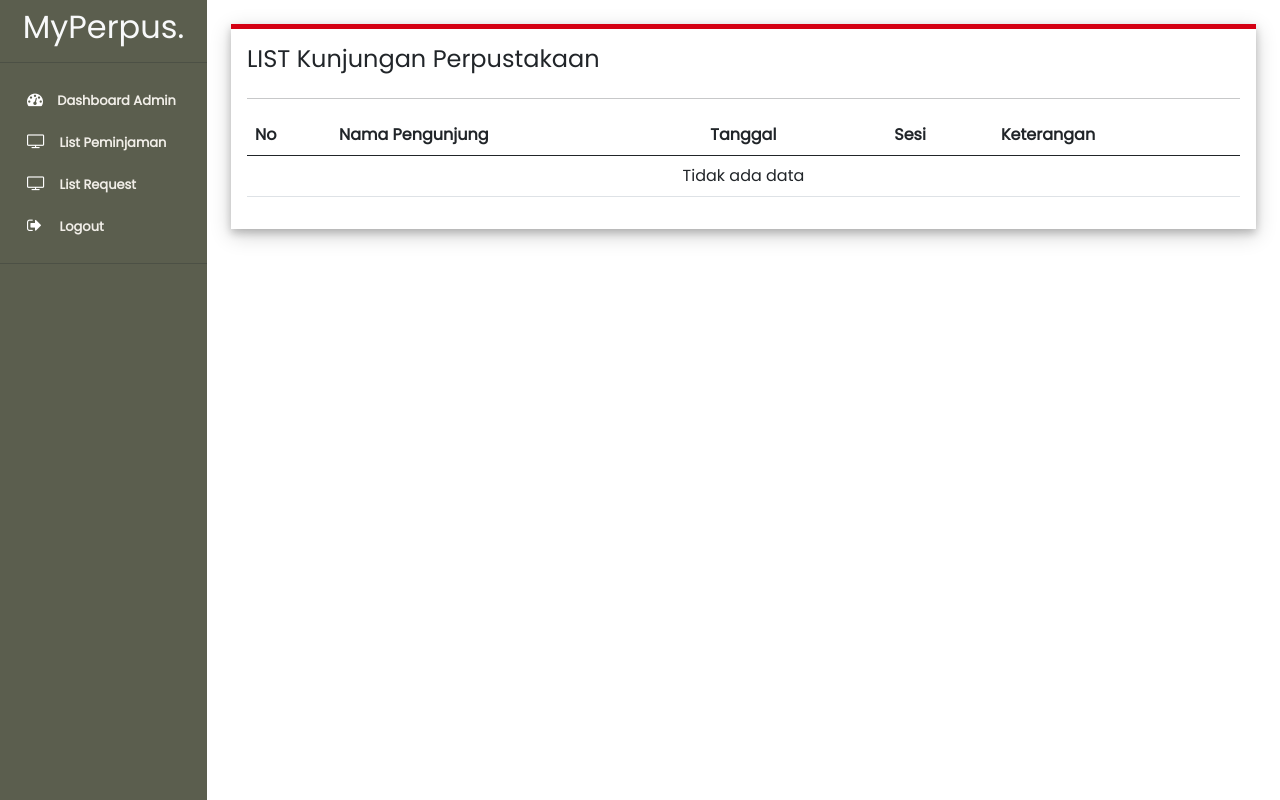
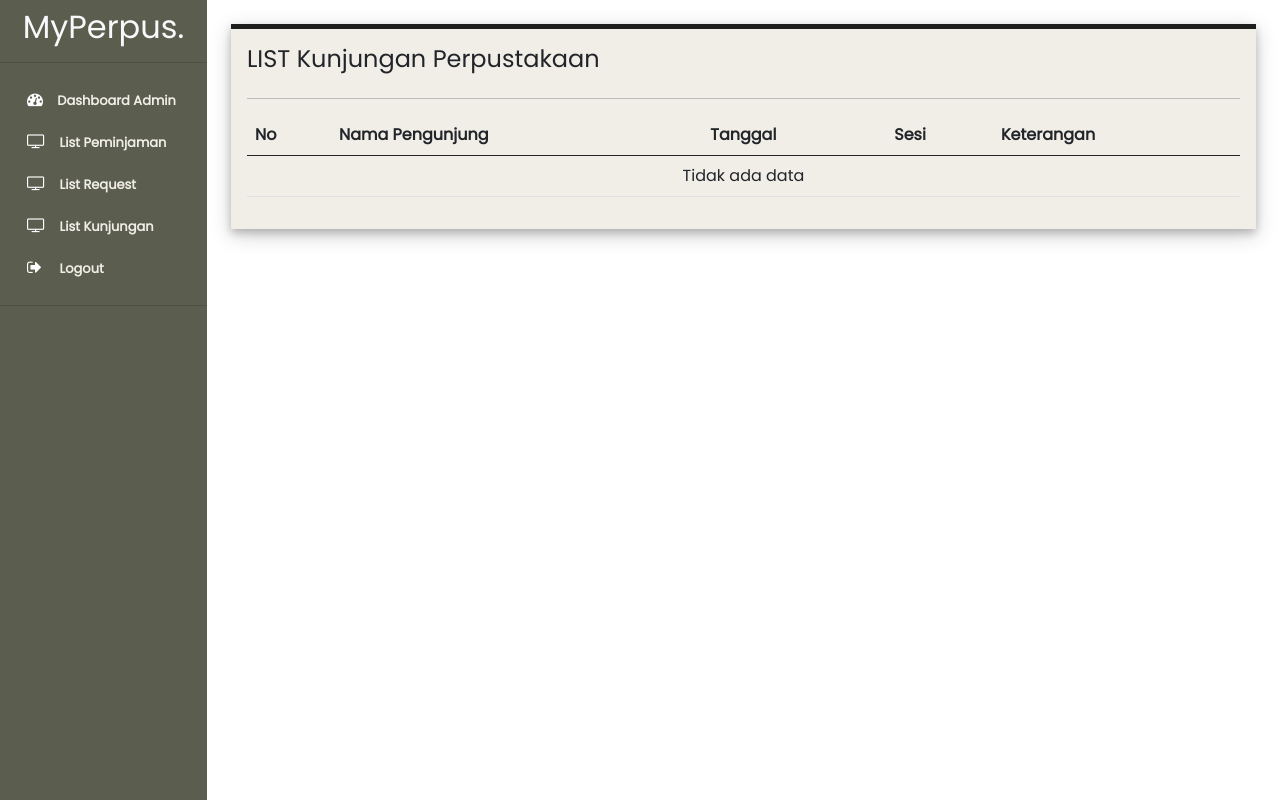
Before and after one commit to CroZie19/UTS_KelompokK, a PHP site: page /page/listVisitPage.php in a window 1280 px wide. Run offline with PHP 8.4, Linux system fonts and the light colour scheme; the visitor is signed in with stand-in values (Sample User, id 1); data that the repository does not hold is empty; some libraries are stand-ins or nearby versions.

Commit message:
Menambah Menu pada Back End

```diff
--- a/component/sidebar.php
+++ b/component/sidebar.php
@@ -78,7 +78,11 @@
             </div>
             <div class="content-menu " >
                 <i class="fa fa-tv"></i>
-                <a href="./requestPage.php" style="font-weight:600">List Request</a>
+                <a href="./listRequestPage.php" style="font-weight:600">List Request</a>
+            </div>
+            <div class="content-menu " >
+                <i class="fa fa-tv"></i>
+                <a href="./listVisitPage.php" style="font-weight:600">List Kunjungan</a>
             </div>
             <div class="content-menu " >
                 <i class="fa fa-sign-out"></i>
--- a/page/listRequestPage.php
+++ b/page/listRequestPage.php
@@ -1,7 +1,9 @@
 <?php
     include '../component/sidebar.php'
 ?>
-<div class="container p-3 m-4 h-100" style="background-color: #FFFFFF; border-top: 5px solid #D40013; box-shadow: 0 4px 8px 0 rgba(0, 0, 0, 0.2), 0 6px 20px 0 rgba(0, 0, 0, 0.19);" >
+<div class="container p-3 m-4 h-100" style="background-color: #f1eee8; border-top: 5px
+solid #1e1e1c; box-shadow: 0 4px 8px 0 rgba(0, 0, 0, 0.2), 0 6px 20px 0 rgba(0, 0, 0,
+0.19);" >
     <div class="body d-flex justify-content-between" >
         <h4>LIST REQUEST BOOK</h4>
 
--- a/page/listVisitPage.php
+++ b/page/listVisitPage.php
@@ -1,7 +1,9 @@
 <?php
     include '../component/sidebar.php'
 ?>
-<div class="container p-3 m-4 h-100" style="background-color: #FFFFFF; border-top: 5px solid #D40013; box-shadow: 0 4px 8px 0 rgba(0, 0, 0, 0.2), 0 6px 20px 0 rgba(0, 0, 0, 0.19);" >
+<div class="container p-3 m-4 h-100" style="background-color: #f1eee8; border-top: 5px
+solid #1e1e1c; box-shadow: 0 4px 8px 0 rgba(0, 0, 0, 0.2), 0 6px 20px 0 rgba(0, 0, 0,
+0.19);" >
     <div class="body d-flex justify-content-between" >
         <h4>LIST Kunjungan Perpustakaan</h4>
 
```
